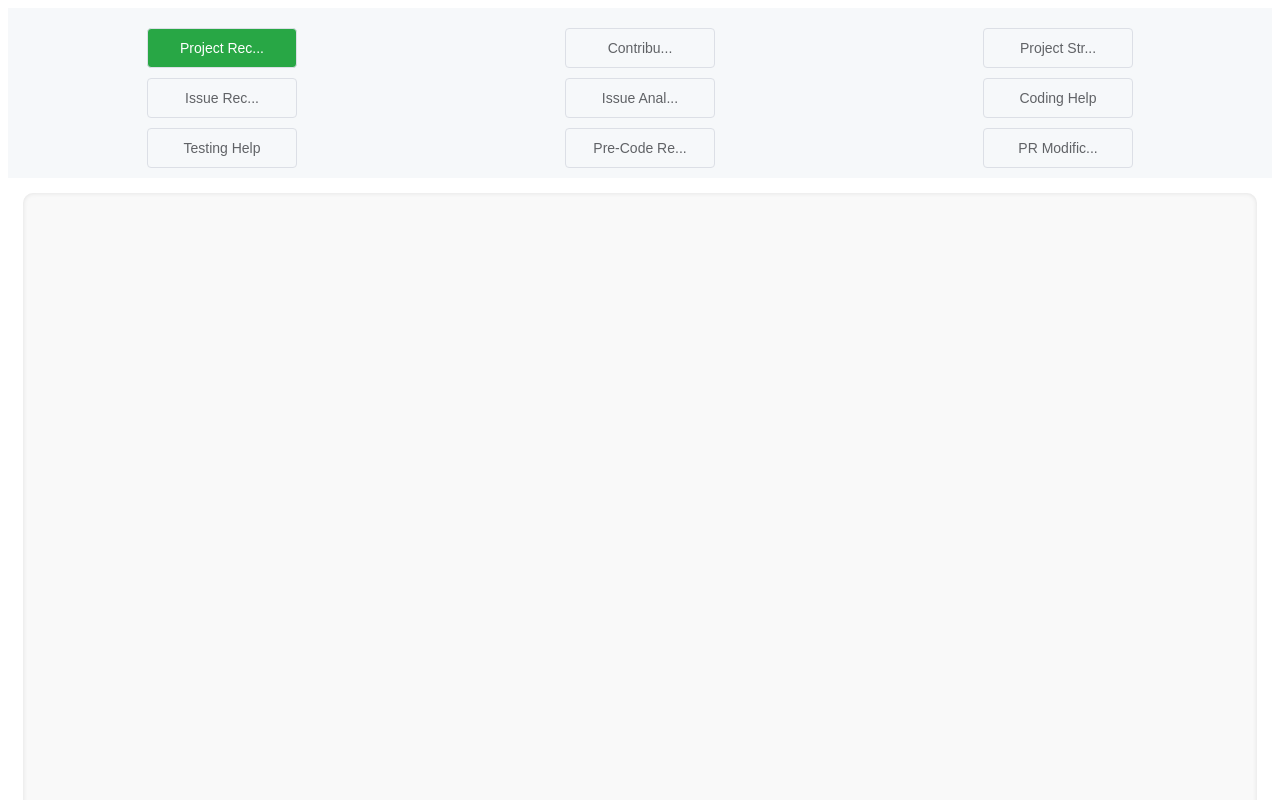
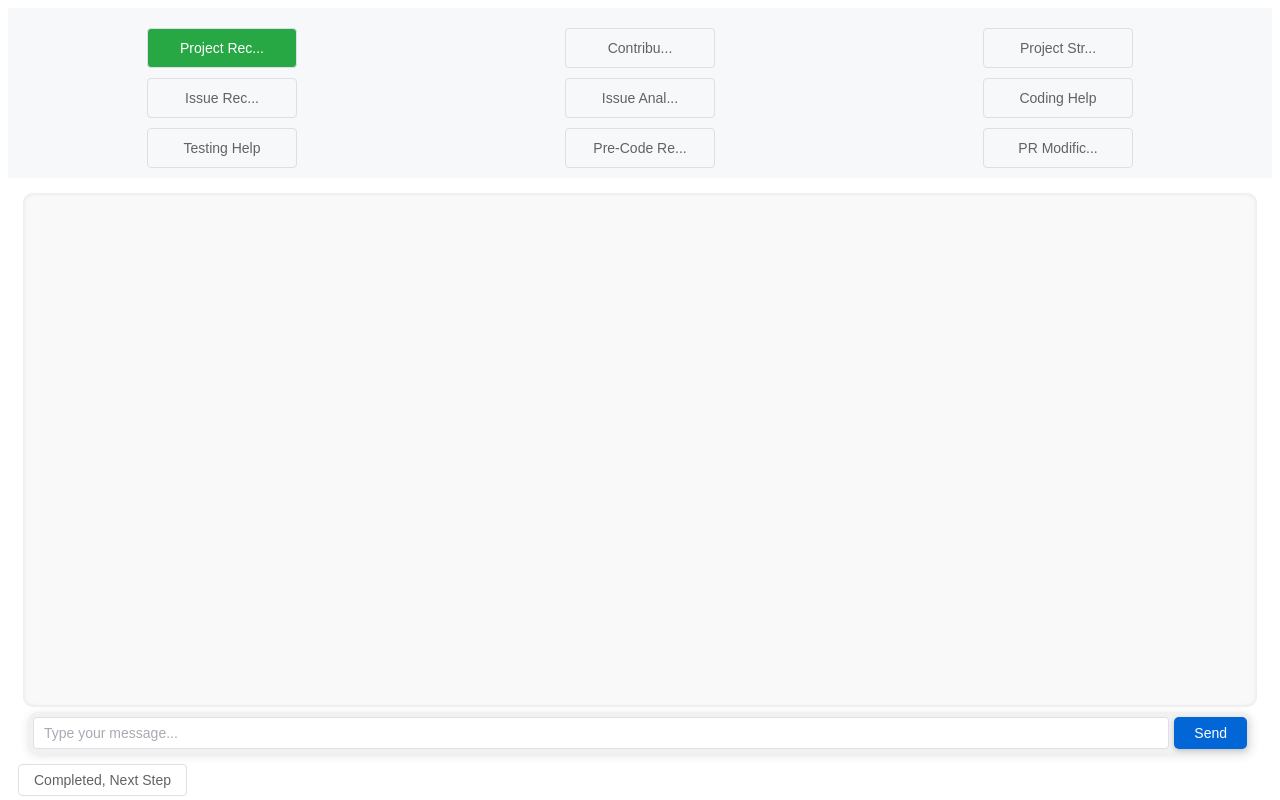
Before and after one commit to yhzhu99/OSSerCopilot, a Vue app: page / in a window 1280 px wide. Both pictures are taken after a click on the button "Confirm Participation". Shown: the top 800 px of the page. Built offline with nearby package versions, Linux system fonts and the light colour scheme.

Commit message:
fix(chatbot): set height inside the section

```diff
--- a/src/components/ChatBot.vue
+++ b/src/components/ChatBot.vue
@@ -56,7 +56,7 @@ const sendMessage = () => {
 .chatbot {
   display: flex;
   flex-direction: column;
-  height: 100vh;
+  height: 72vh;
   padding: 5px;
   box-sizing: border-box;
 }
```
